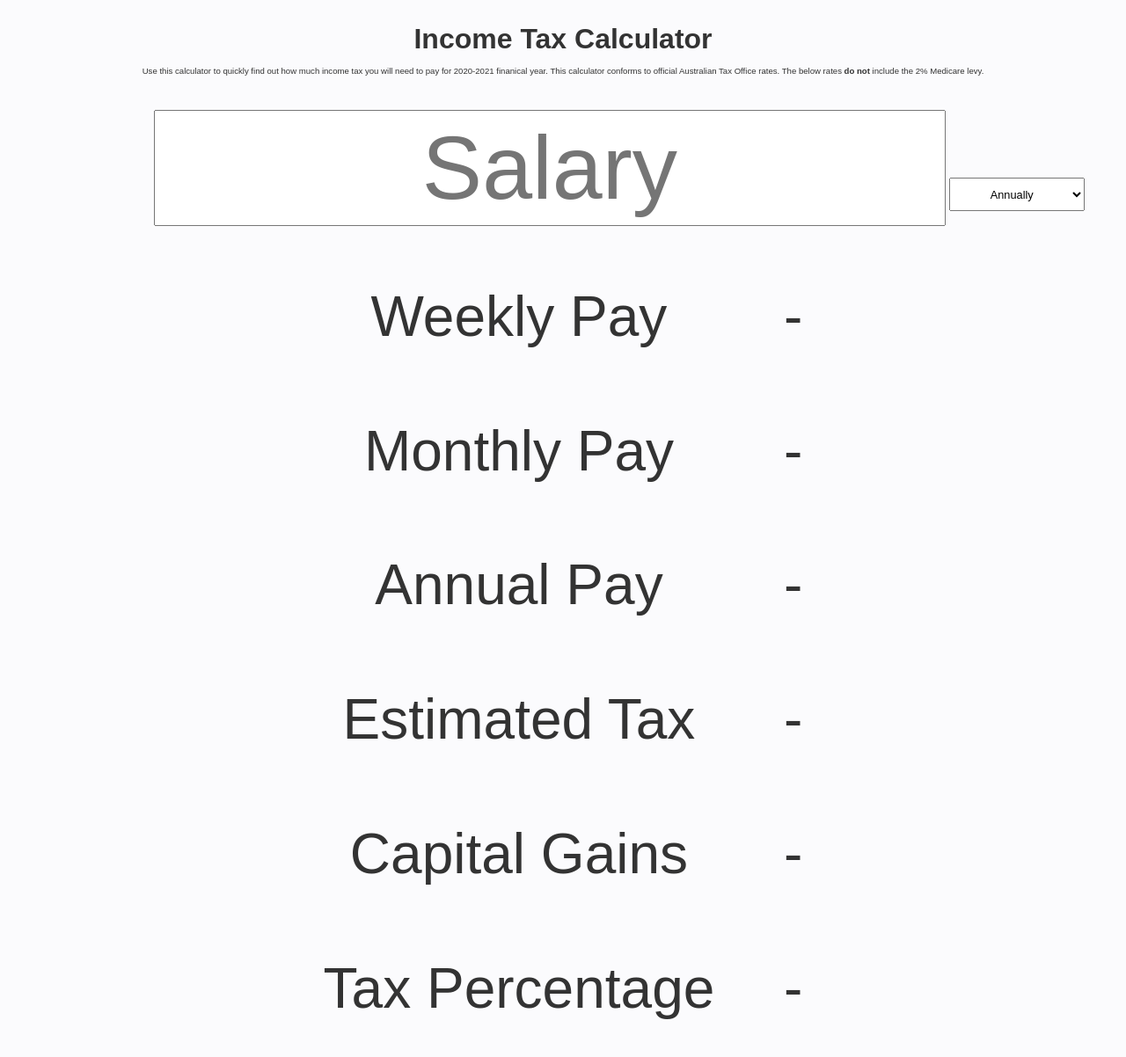
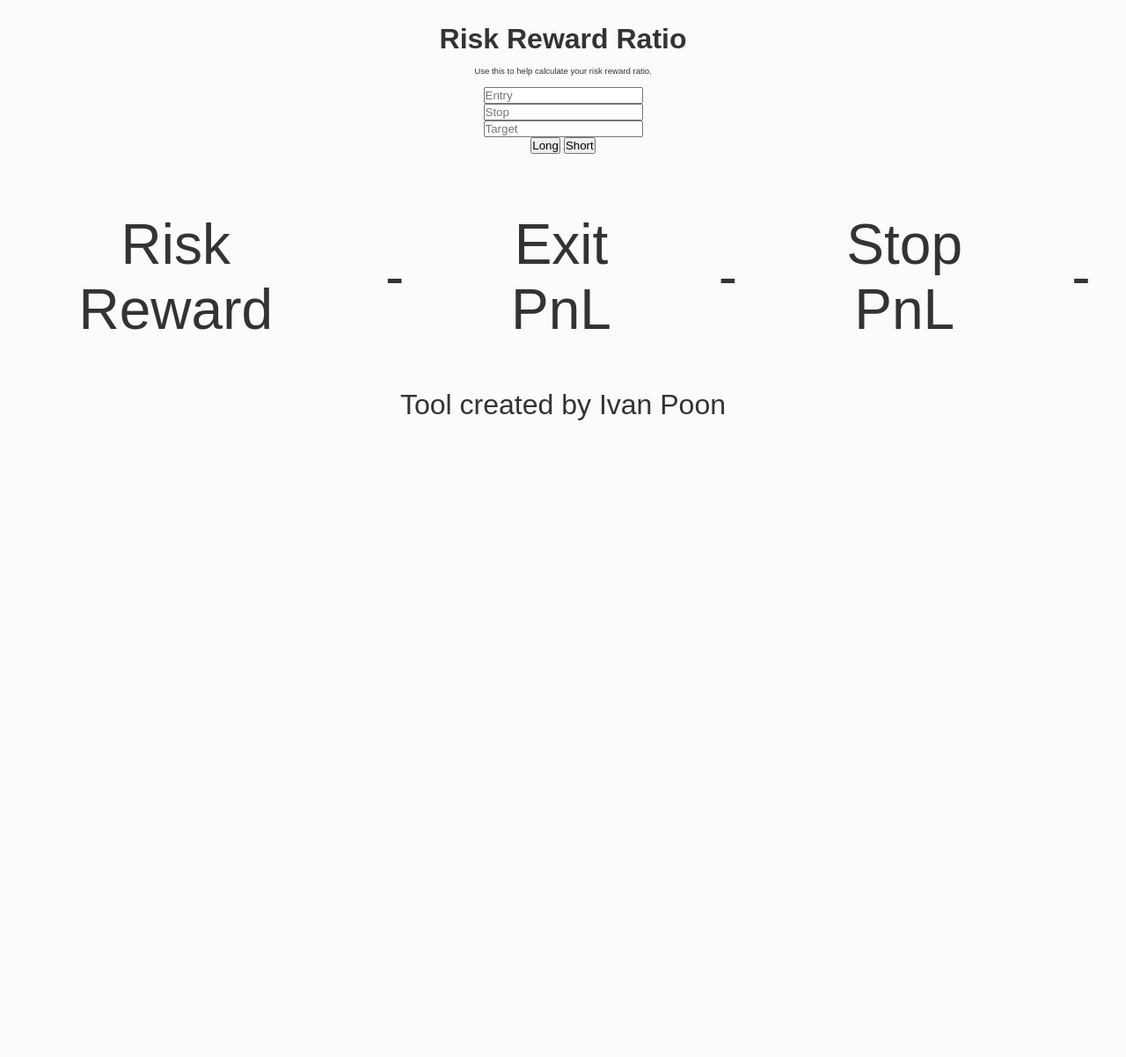
Before and after one commit to ihlpo/risk-reward, a plain HTML site: page index.html in a window 1280 px wide. Shown: the top 1202 px of the page at 88% size. After the commit the page ends 800 px from the top, so only its background shows below. Drawn offline with Linux system fonts and the light colour scheme.

Commit message:
Added basic HTML

```diff
--- a/index.html
+++ b/index.html
@@ -11,52 +11,41 @@
 <body>
 	<div class="wrapper">
 		<header>
-			<h1> Income Tax Calculator</h1>
+			<h1>Risk Reward Ratio</h1>
 			<p>
-				Use this calculator to quickly find out how much income tax you will need to pay for 2020-2021 finanical year.
-				This calculator conforms to official Australian Tax Office rates. The below rates <b>do not</b> include the 2% Medicare levy.
+				Use this to help calculate your risk reward ratio.
 			</p>
 		</header>
 
+
+
 		<div class="input-area">
-			<div class="form-field">
-				<input type="number" id="payinput" name="pay" placeholder="Salary">
-
-				<select name="payfreq" id="payfreq">
-					<option value="annually">Annually</option>
-					<option value="monthly">Monthly</option>
-					<option value="weekly">Weekly</option>
-				</select>
-			</div>
-
+		<input type="number" placeholder='Entry'>
+		<input type="number" placeholder='Stop'>
+		<input type="number" placeholder='Target'>
+		<div>
+			<button>Long<button>
+			<button>Short</button>
 		</div>
 
 		<div class="calculations">
 			<table>
 				<tr class="row">
-					<td>Weekly Pay</td>
-					<td id="weekly-pay"> - </td>
+					<td>Risk Reward</td>
+					<td id="rrr"> - </td>
+					<td>Exit PnL</td>
+					<td id="exit-pnl"> - </td>
+					<td>Stop PnL</td>
+					<td id="stop-pnl"> - </td>
+				</tr>
+				<!-- <tr class="row">
+					<td>Exit PnL</td>
+					<td id="exit-pnl"> - </td>
 				</tr>
 				<tr class="row">
-					<td>Monthly Pay</td>
-					<td id="monthly-pay"> - </td>
-				</tr>
-				<tr class="row">
-					<td>Annual Pay</td>
-					<td id="annually-pay"> - </td>
-				</tr>
-				<tr class="row">
-					<td>Estimated Tax</td>
-					<td id="taxoutput"> - </td>
-				</tr>
-				<tr class="row">
-					<td>Capital Gains</td>
-					<td id="capitalgains"> - </td>
-				</tr>
-				<tr class="row">
-					<td>Tax Percentage</td>
-					<td id="percent"> - </td>
-				</tr>
+					<td>Stop PnL</td>
+					<td id="stop-pnl"> - </td>
+				</tr> -->
 			</table>
 
 			<footer>
```
Also changed, not shown: 1 other file.
